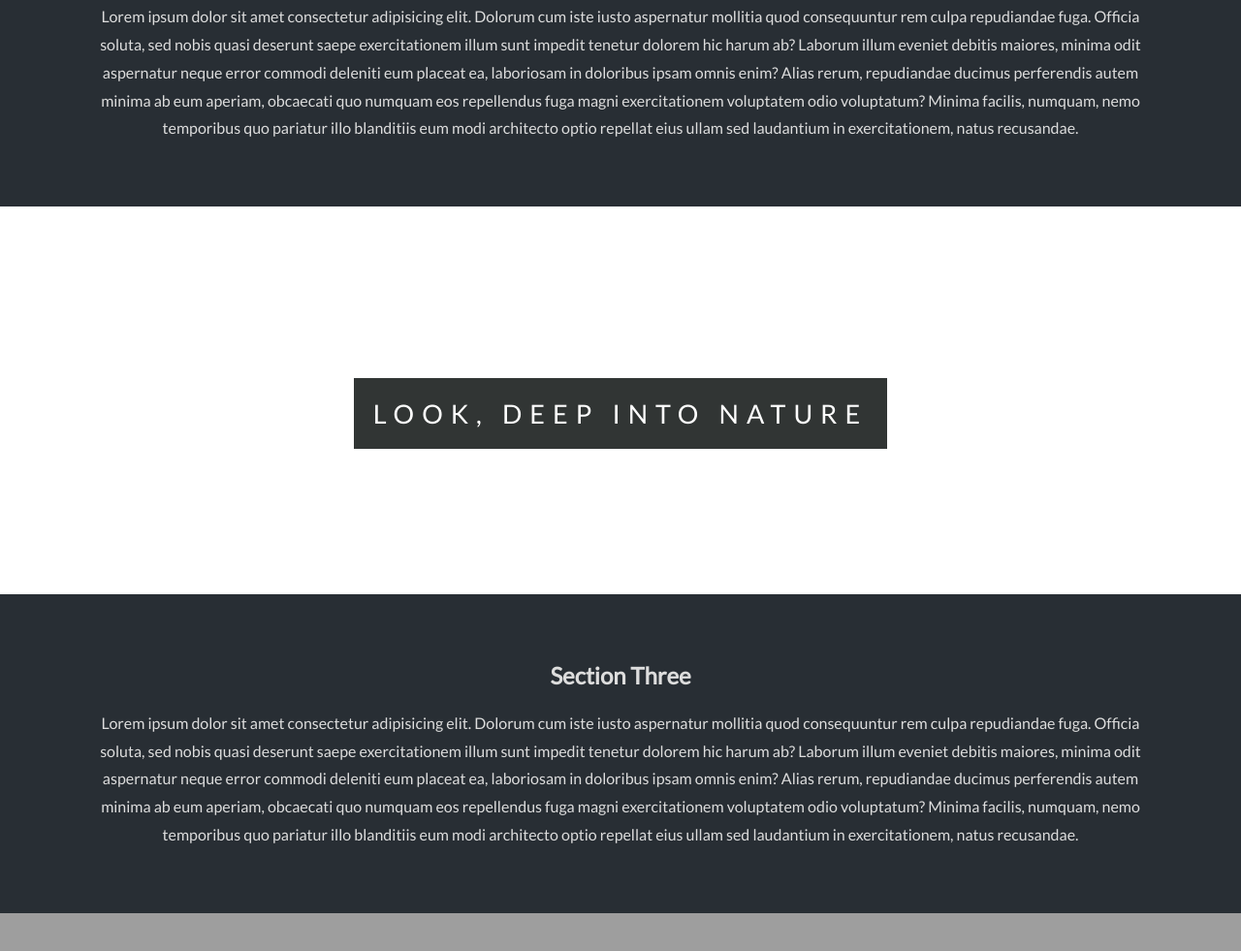
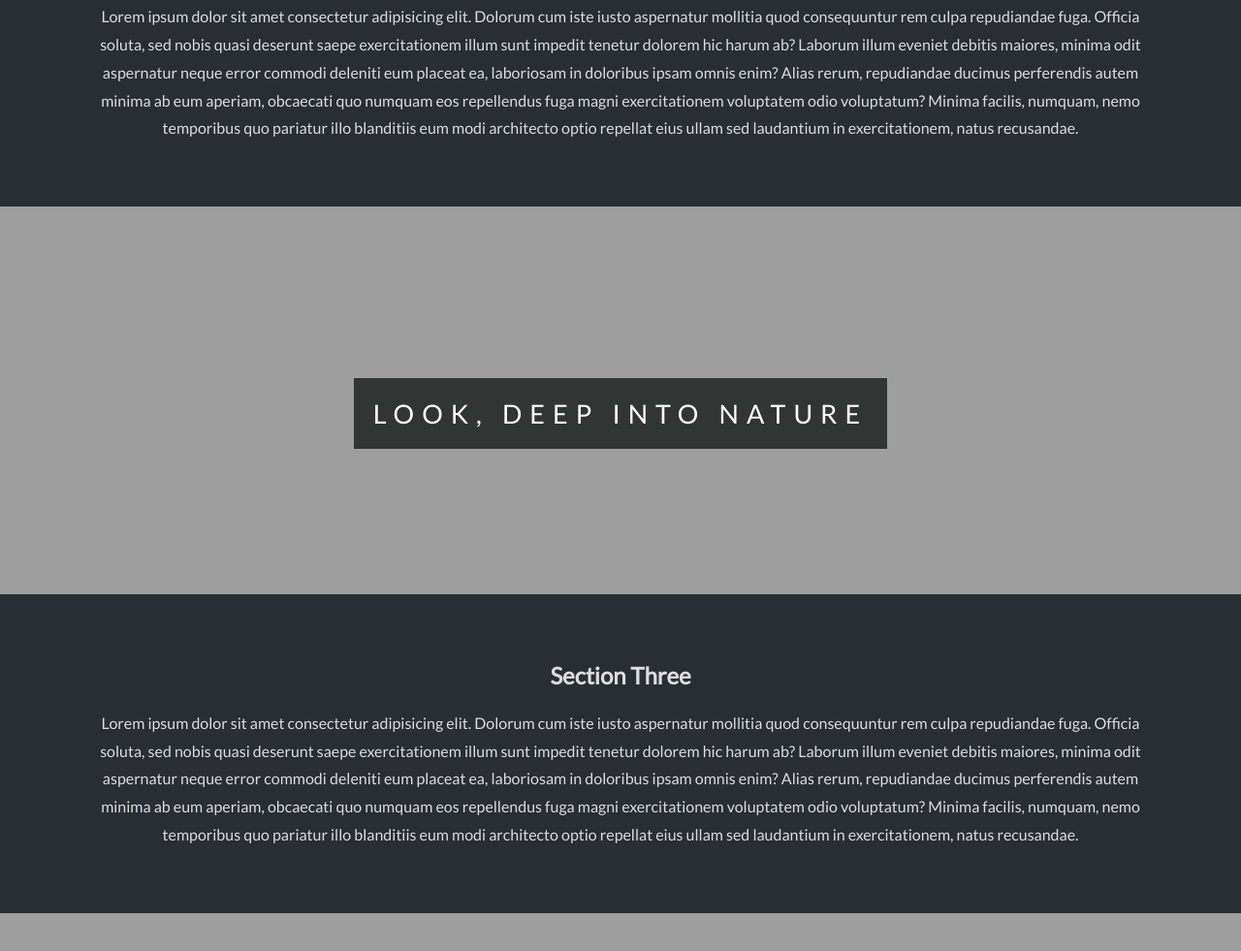
Before and after one commit to Vinay-Sukase/WisdomSprouts, a plain HTML site: page parallax_website/index.html in a window 1280 px wide. Shown: the part 1644-2625 px from the top of the page at 97% size. Drawn offline with Linux system fonts and the light colour scheme; the site is published under a folder, as on GitHub Pages, so addresses that start at the root find nothing.

Commit message:
Update style.css

```diff
--- a/parallax_website/style.css
+++ b/parallax_website/style.css
@@ -16,12 +16,12 @@ html, body {
 }
 
 .pimg2 {
-    background-image: url("image2.png");
+    background-image: url('image2.png');
     min-height: 400px;
 }
 
 .pimg3 {
-    background-image: url("/parallax_website/images/image3.png");
+    background-image: url('image3.png');
     min-height: 400px;
 }
 
```
